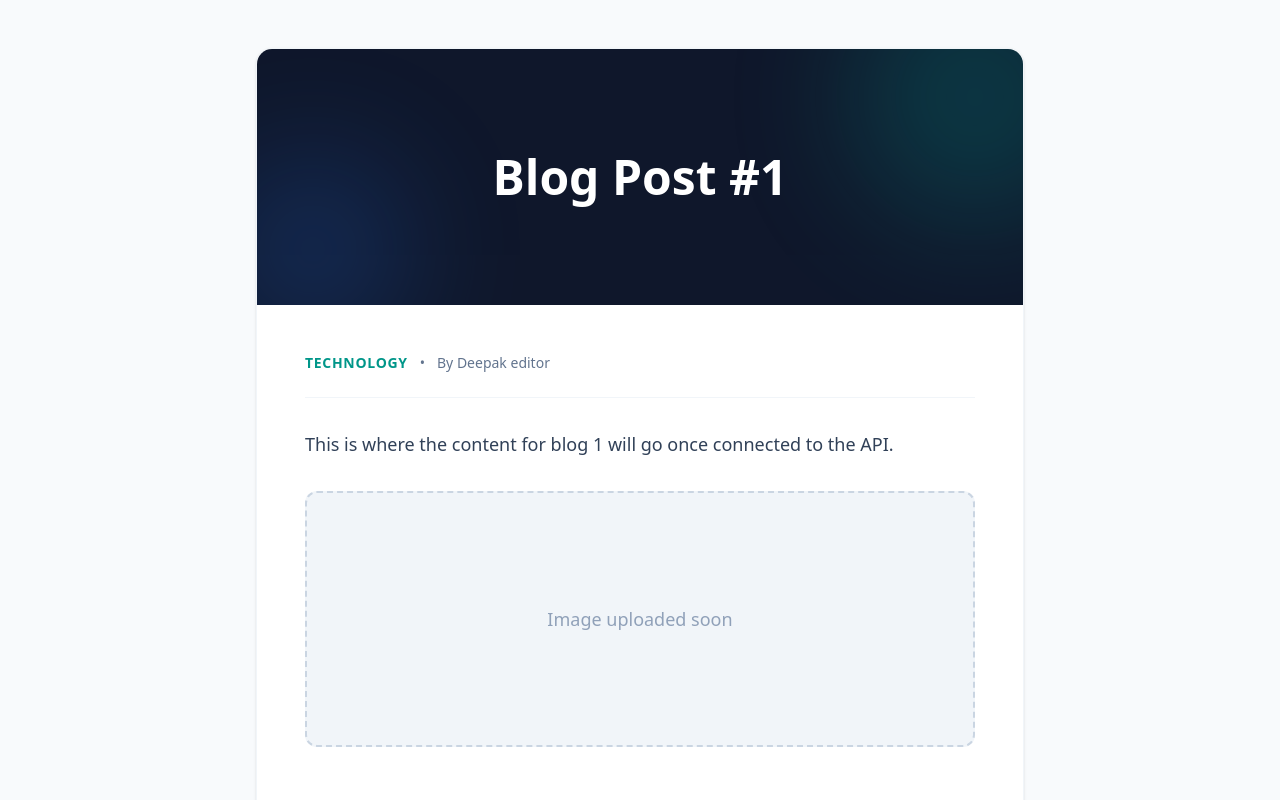
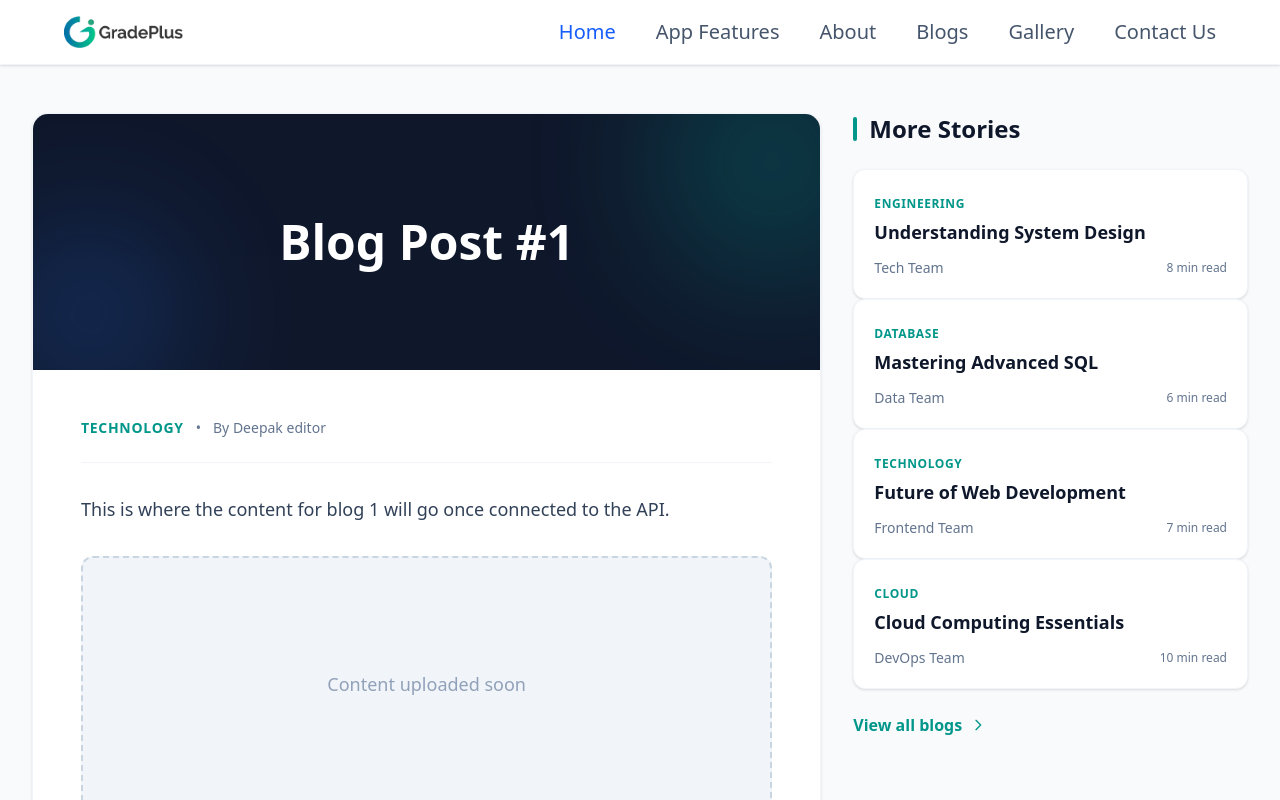
Before and after one commit to Deepak-5431/gradeplusapp, a Next.js app: page /blogs/1 in a window 1280 px wide. Shown: the top 800 px of the page. Built offline with nearby package versions, Linux system fonts and the light colour scheme.

Commit message:
blog section working

```diff
--- a/app/blogs/[id]/page.tsx
+++ b/app/blogs/[id]/page.tsx
@@ -1,26 +1,47 @@
+import Header from "@/app/pages/Header";
+import Footer from "@/app/pages/Footer";
+import Link from "next/link";
+
+const MOCK_BLOGS = [
+  { id: '1', title: 'The Rise of AI Interpreters', author: 'Deepak Editor', category: 'Technology', readTime: '5 min' },
+  { id: '2', title: 'Understanding System Design', author: 'Tech Team', category: 'Engineering', readTime: '8 min' },
+  { id: '3', title: 'Mastering Advanced SQL', author: 'Data Team', category: 'Database', readTime: '6 min' },
+  { id: '4', title: 'Future of Web Development', author: 'Frontend Team', category: 'Technology', readTime: '7 min' },
+  { id: '5', title: 'Cloud Computing Essentials', author: 'DevOps Team', category: 'Cloud', readTime: '10 min' },
+];
+
 export function generateStaticParams() {
   return [
     { id: '1' },
     { id: '2' },
     { id: '3' },
+    { id: '4' },
+    { id: '5' }
   ];
 }
 
 export default async function SingleBlog({ params }: { params: Promise<{ id: string }> }) {
-
   const { id } = await params;
 
+  // Filter out the current blog and show other blogs
+  const otherBlogs = MOCK_BLOGS.filter(blog => blog.id !== id);
+
   return (
+    <>
+      <Header />
       <div className="min-h-screen bg-slate-50 py-12 px-4 sm:px-6 lg:px-8">
-      <article className="max-w-3xl mx-auto bg-white rounded-2xl shadow-sm border border-slate-100 overflow-hidden">
+        <div className="max-w-7xl mx-auto">
+          {/* Two column layout */}
+          <div className="flex flex-col lg:flex-row gap-8">
 
+            {/* Main blog content - Left side */}
+            <div className="lg:w-2/3">
+              <article className="bg-white rounded-2xl shadow-sm border border-slate-100 overflow-hidden">
                 <div className="w-full h-48 md:h-64 bg-slate-900 flex items-center justify-center p-8 relative overflow-hidden">
                   <div className="absolute top-0 right-0 w-64 h-64 bg-teal-500 opacity-20 rounded-full blur-3xl -mr-20 -mt-20"></div>
                   <div className="absolute bottom-0 left-0 w-48 h-48 bg-blue-500 opacity-20 rounded-full blur-3xl -ml-10 -mb-10"></div>
                   <h1 className="text-3xl md:text-5xl font-extrabold text-white text-center z-10 leading-tight">
-
                     Blog Post #{id}
-
                   </h1>
                 </div>
 
@@ -34,11 +55,55 @@ export default async function SingleBlog({ params }: { params: Promise<{ id: str
                   <div className="text-slate-700 leading-relaxed space-y-6 text-lg">
                     <p>This is where the content for blog {id} will go once connected to the API.</p>
                     <div className="w-full h-64 bg-slate-100 rounded-xl flex items-center justify-center border-2 border-dashed border-slate-300 my-8">
-              <span className="text-slate-400 font-medium">Image uploaded soon</span>
+                      <span className="text-slate-400 font-medium">Content uploaded soon</span>
                     </div>
                   </div>
                 </div>
               </article>
             </div>
+
+            {/* Sidebar with other blogs - Right side */}
+            <div className="lg:w-1/3">
+              <div className="sticky top-8">
+                <h2 className="text-2xl font-bold text-slate-900 mb-6 flex items-center">
+                  <span className="w-1 h-6 bg-teal-600 rounded-full mr-3"></span>
+                  More Stories
+                </h2>
+
+                <div className="space-y-4">
+                  {otherBlogs.map((blog) => (
+                    <Link href={`/blogs/${blog.id}`} key={blog.id}>
+                      <div className="bg-white rounded-xl shadow-sm border border-slate-100 p-5 hover:shadow-md transition-all cursor-pointer group">
+                        <span className="text-xs font-bold text-teal-600 uppercase tracking-wider">
+                          {blog.category}
+                        </span>
+                        <h3 className="text-lg font-bold text-slate-900 mt-1 mb-3 group-hover:text-teal-600 transition-colors line-clamp-2">
+                          {blog.title}
+                        </h3>
+                        <div className="flex justify-between items-center text-sm text-slate-500">
+                          <span>{blog.author}</span>
+                          <span className="text-xs">{blog.readTime} read</span>
+                        </div>
+                      </div>
+                    </Link>
+                  ))}
+                </div>
+
+                <Link
+                  href="/blogs"
+                  className="mt-6 inline-flex items-center text-teal-600 font-semibold hover:text-teal-700 transition-colors"
+                >
+                  View all blogs
+                  <svg className="w-4 h-4 ml-2" fill="none" stroke="currentColor" viewBox="0 0 24 24">
+                    <path strokeLinecap="round" strokeLinejoin="round" strokeWidth={2} d="M9 5l7 7-7 7" />
+                  </svg>
+                </Link>
+              </div>
+            </div>
+          </div>
+        </div>
+      </div>
+      <Footer />
+    </>
   );
 }
--- a/app/blogs/page.tsx
+++ b/app/blogs/page.tsx
@@ -1,24 +1,29 @@
 import Link from 'next/link';
+import Header from '../pages/Header';
+import Footer from '../pages/Footer';
 
-// Mock Data - Later, you will fetch this from your company's API
 const MOCK_BLOGS = [
   { id: '1', title: 'The Rise of AI Interpreters', author: 'Deepak Editor', category: 'Technology', readTime: '5 min' },
   { id: '2', title: 'Understanding System Design', author: 'Tech Team', category: 'Engineering', readTime: '8 min' },
   { id: '3', title: 'Mastering Advanced SQL', author: 'Data Team', category: 'Database', readTime: '6 min' },
+  { id: '4', title: 'Future of Web Development', author: 'Frontend Team', category: 'Technology', readTime: '7 min' },
+  { id: '5', title: 'Cloud Computing Essentials', author: 'DevOps Team', category: 'Cloud', readTime: '10 min' },
 ];
 
 export default function Blogs() {
   return (
+    <>
+    <Header />
     <div className="min-h-screen bg-slate-50 py-12 px-4 sm:px-6 lg:px-8">
       <div className="max-w-5xl mx-auto">
         <div className="flex justify-between items-center mb-10">
           <h1 className="text-4xl font-extrabold text-slate-900">Latest Updates</h1>
-          <Link href="/blogs/create" className="bg-teal-600 hover:bg-teal-700 text-white px-6 py-2 rounded-full font-semibold transition-colors">
+         { /*<Link href="/blogs/create" className="bg-teal-600 hover:bg-teal-700 text-white px-6 py-2 rounded-full font-semibold transition-colors">
             Write a Blog
-          </Link>
+          </Link>*/}
         </div>
 
-        {/* Blog Cards Grid */}
+
         <div className="grid grid-cols-1 md:grid-cols-2 lg:grid-cols-3 gap-8">
           {MOCK_BLOGS.map((blogs) => (
             <Link href={`/blogs/${blogs.id}`} key={blogs.id}>
@@ -35,5 +40,7 @@ export default function Blogs() {
         </div>
       </div>
     </div>
+    <Footer />
+    </>
   );
 }
```
Lines whose indentation alone changed are shown as unchanged.
